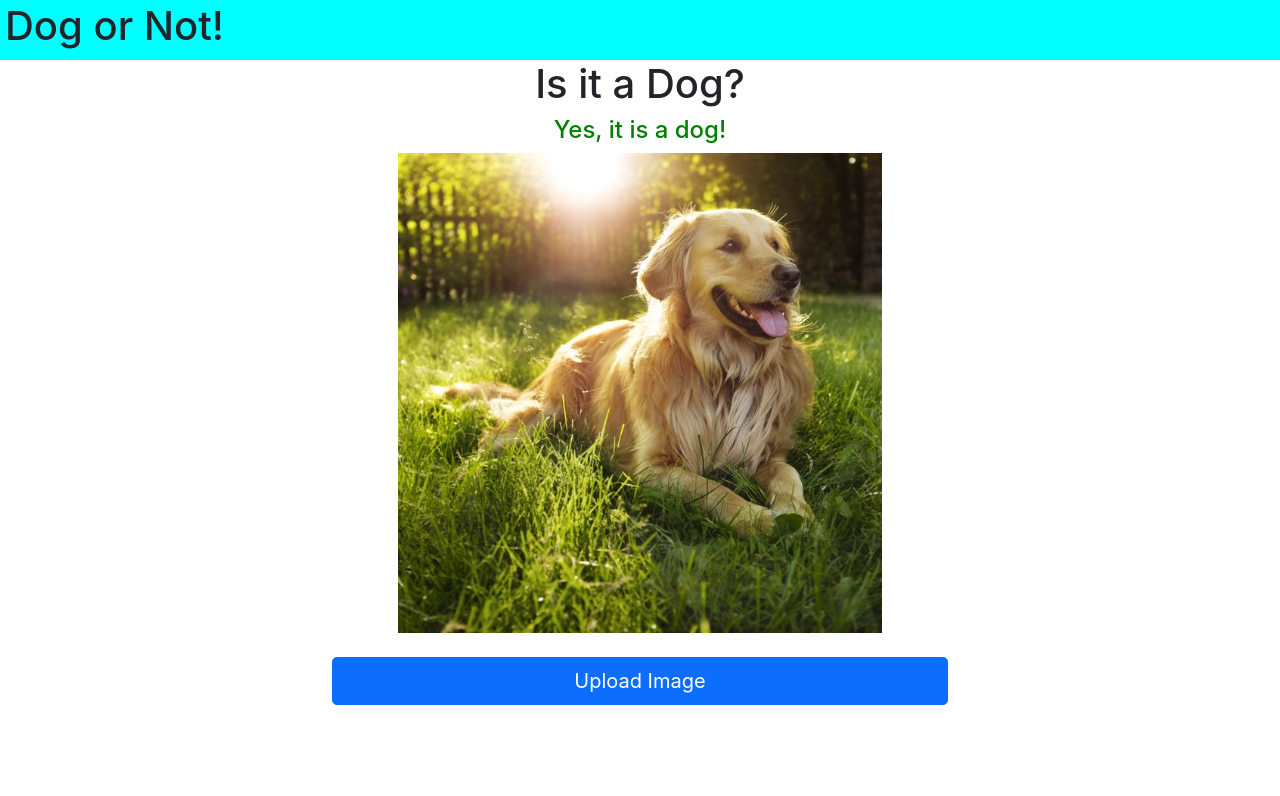
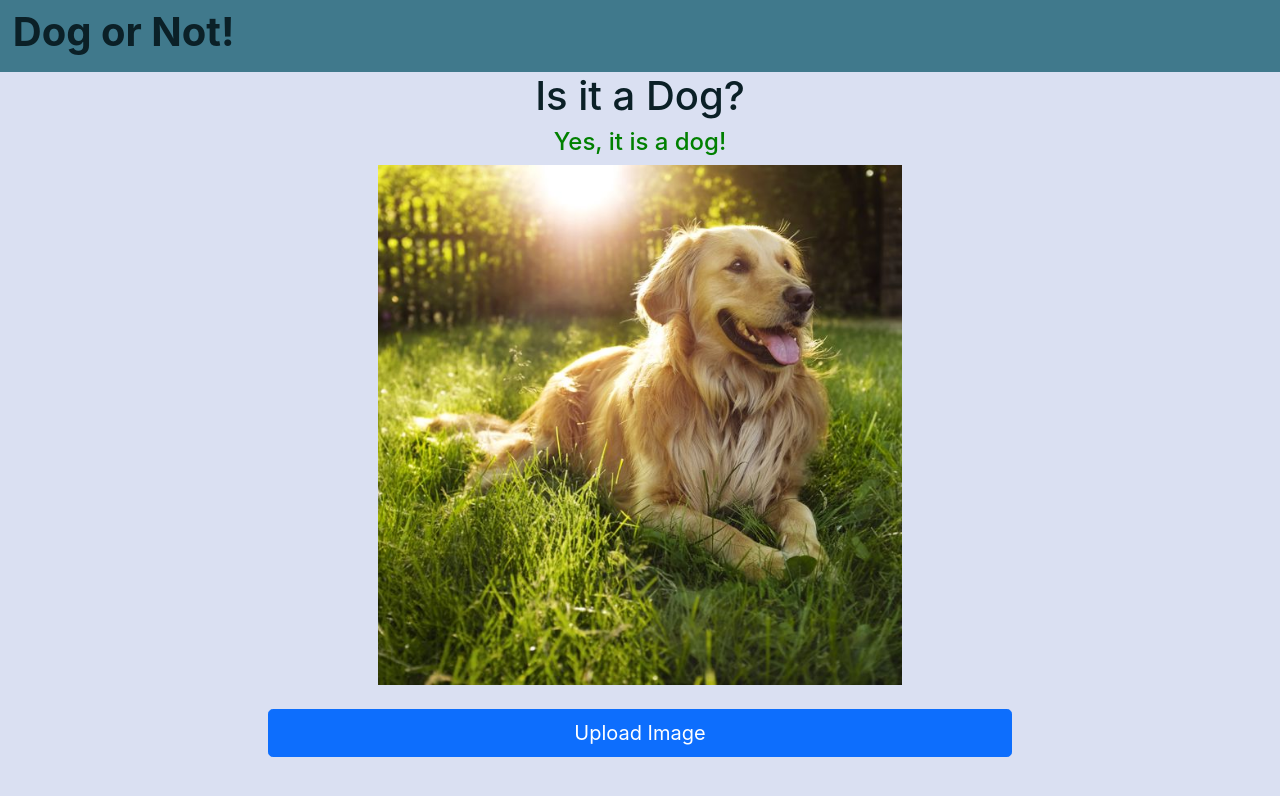
Before and after one commit to Smethan/not-a-dog, a React (Create React App) app: page / in a window 1280 px wide. Shown: the top 796 px of the page. Built offline with nearby package versions, Linux system fonts and the light colour scheme; no server answers; what @aws-amplify/predictions, aws-amplify would draw is missing.

Commit message:
colors have been done

```diff
--- a/src/App.css
+++ b/src/App.css
@@ -1,5 +1,9 @@
 .App {
   text-align: center;
+}
+
+body {
+  background-color: #dae0f2;
 }
 
 .App-logo {
--- a/src/Components/DogForm.js
+++ b/src/Components/DogForm.js
@@ -52,19 +52,23 @@ const DogForm = () => {
           <div
             className="page-header"
             style={{
-              backgroundColor: "cyan",
-              paddingTop: "2px",
-              paddingBottom: "2px",
+              backgroundColor: "#40798C",
+              paddingTop: "1vh",
+              paddingBottom: "1vh",
+              color: "#0b2027",
             }}
           >
-            <h1 style={{ marginLeft: "5px" }}>Dog or Not!</h1>
+            <h1 style={{ marginLeft: "1vw", fontWeight: "bold" }}>
+              Dog or Not!
+            </h1>
           </div>
         </div>
       </div>
       <div className="row">
-        <div className="col-md-3"></div>
-        <div className="col-md-6">
-          <h1 className="text-center">Is it a Dog?</h1>
+        <div className="col-md-12">
+          <h1 className="text-center" style={{ color: "#0b2027" }}>
+            Is it a Dog?
+          </h1>
 
           {isDog ? (
             <h4 style={{ color: "green" }}>Yes, it is a dog!</h4>
@@ -74,19 +78,29 @@ const DogForm = () => {
 
           <div
             style={{
-              display: "flex",
-              flexDirection: "row",
-              maxHeight: "60vh",
+              display: "block",
+              height: "65vh",
+              width: "80vw",
               justifyContent: "center",
+              margin: "0 auto",
             }}
           >
             <img
               src={previewFile ? previewFile : goldenretriever}
-              style={{ objectFit: "scale-down" }}
+              style={{
+                objectFit: "contain",
+                width: "100%",
+                height: "100%",
+                marginLeft: "auto",
+                marginRight: "auto",
+              }}
             />
           </div>
           <br />
-          <div className="d-grid gap-2">
+          <div
+            className="d-grid gap-2"
+            style={{ marginLeft: "20vw", marginRight: "20vw" }}
+          >
             <Button
               type="button"
               variant="primary"
@@ -106,7 +120,6 @@ const DogForm = () => {
             />
           </div>
         </div>
-        <div className="col-md-3"></div>
       </div>
     </div>
   );
```
